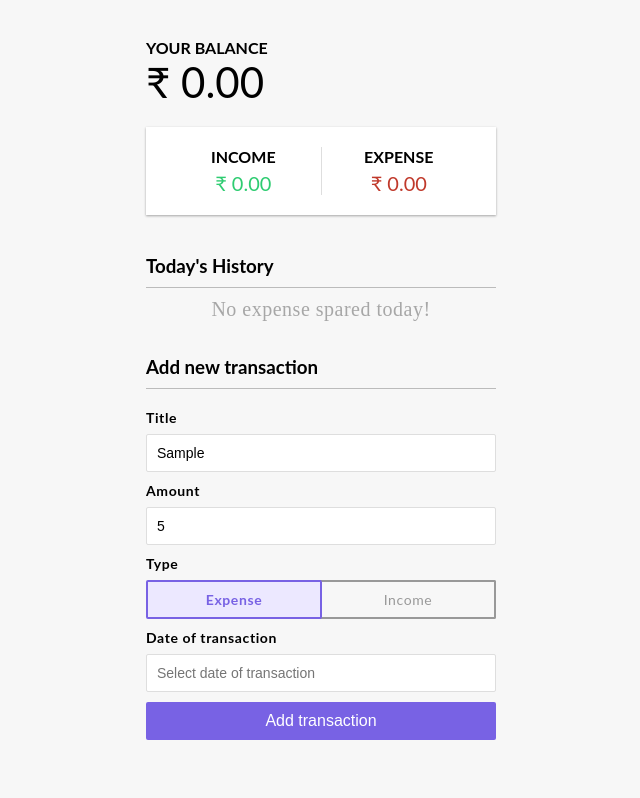
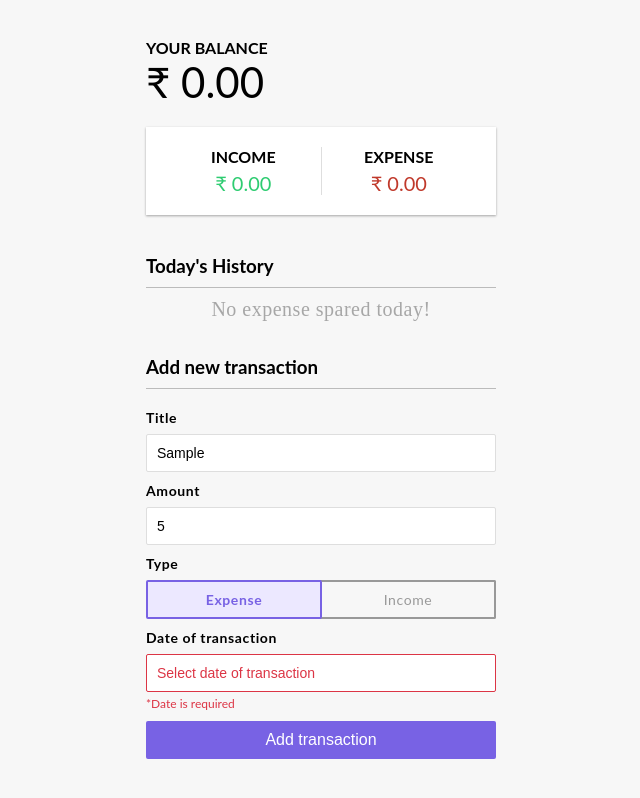
Before and after one commit to Drabzee/expense-tracker, a React (Create React App) app: page / in a window 1280 px wide. Both pictures are taken after typing "Sample", "5" into the empty fields and a click on the button "Add transaction". Shown: the part 81-879 px from the top of the page, without its empty margins (319-959 px from the left). Built offline with nearby package versions, Linux system fonts and the light colour scheme; a web font is replaced by a local one.

Commit message:
validation errors added

```diff
--- a/src/components/DateFormField.jsx
+++ b/src/components/DateFormField.jsx
@@ -5,25 +5,35 @@ import style from 'styles/InputFormField.module.scss';
 
 const DateFormField = ({ label, placeholder, ...props }) => {
 
-  const [ isDatePickerOpen, setIsDatePickerOpen ] = useState(false);
+  const [isDatePickerOpen, setIsDatePickerOpen] = useState(false);
 
   const { field, form } = props;
   const { name, value: date } = field;
-  const { setFieldValue } = form;
+  const {
+    errors: { [field.name]: errorMsg },
+    touched: { [field.name]: isTouched },
+    setFieldValue,
+    setFieldTouched
+  } = form;
+
+  console.log(errorMsg);
+
+  const toDisplayError = isTouched && errorMsg;
 
   const getDatePickerUI = () => {
     return (
       <div className={style.inputFormField} onClick={() => setIsDatePickerOpen(true)}>
         <label htmlFor={name}>{label}</label>
         <input
+          className={toDisplayError ? style.error : ''}
           type="text"
           name={name}
           id={name}
           disabled={true}
           readOnly={true}
           value={date ? date.format('Do MMM, YYYY') : ''}
-            placeholder={placeholder}
-          />
+          placeholder={placeholder} />
+        { toDisplayError && <span>*{errorMsg}</span> }
       </div>
     )
   }
@@ -37,8 +47,8 @@ const DateFormField = ({ label, placeholder, ...props }) => {
       open={isDatePickerOpen}
       showToolbar={false}
       onChange={(newValue) => setFieldValue(name, newValue)}
-        closeOnSelect={true}
-        onClose={() => setIsDatePickerOpen(false)}
+      // closeOnSelect={true}
+      onClose={() => { setIsDatePickerOpen(false); setFieldTouched(name, true); }}
       renderInput={getDatePickerUI}
       views={['year', 'month', 'day']}
     />
--- a/src/components/InputFormField.jsx
+++ b/src/components/InputFormField.jsx
@@ -1,19 +1,28 @@
 import { memo } from 'react';
 import style from 'styles/InputFormField.module.scss';
 
-const InputFormField = ({ field, label, type, placeholder }) => {
+const InputFormField = ({ field, label, type, placeholder, form }) => {
+
+  const {
+    errors: {[field.name]: errorMsg},
+    touched: {[field.name]: isTouched}
+  } = form;
+
+  const toDisplayError = isTouched && errorMsg;
 
   return (
     <div className={style.inputFormField}>
       <label htmlFor={field.name}>{label}</label>
       <input
+        className={toDisplayError ? style.error : ''}
         type={type}
         id={field.name}
         min={0}
         placeholder={placeholder}
         { ...field } />
+        { toDisplayError && <span>*{errorMsg}</span> }
     </div>
   )
 }
 
-export default InputFormField;
+export default memo(InputFormField);
--- a/src/components/TransactionForm.jsx
+++ b/src/components/TransactionForm.jsx
@@ -1,5 +1,6 @@
 import { useDispatch } from 'react-redux';
 import { FastField, Form, Formik } from 'formik';
+import * as Yup from 'yup';
 import style from 'styles/TransactionForm.module.scss';
 import InputFormField from 'components/InputFormField';
 import DateFormField from 'components/DateFormField';
@@ -8,14 +9,19 @@ import SwitchFormField from 'components/SwitchFormField';
 
 const TransactionForm = () => {
 
+  const dispatch = useDispatch();
   const formInitialValues = {
     title: '',
     amount: '',
     type: 'expense',
-    date: null
+    date: ''
   }
-
-  const dispatch = useDispatch();
+  const validationSchema = Yup.object({
+    title: Yup.string().min(5, 'Title should have minimum 5 characters').required('Title is required'),
+    amount: Yup.number().min(1, 'Amount should be greater than 0').required('Amount is required'),
+    date: Yup.string().required('Date is required'),
+    type: Yup.string().oneOf(['expense', 'income']).required()
+  });
 
   const onFormSubmitHandler = ({ title, type, amount, date }, { resetForm }) => {
     dispatch(addExpense({
@@ -29,12 +35,10 @@ const TransactionForm = () => {
     resetForm();
   }
 
-  // const onFormResetHandler = ()
-
   return (
     <div className={style.container}>
       <h3>Add new transaction</h3>
-      <Formik initialValues={formInitialValues} onSubmit={onFormSubmitHandler}>
+      <Formik initialValues={formInitialValues} onSubmit={onFormSubmitHandler} validationSchema={validationSchema}>
         <Form>
           <FastField
             type='text'
--- a/src/styles/InputFormField.module.scss
+++ b/src/styles/InputFormField.module.scss
@@ -19,9 +19,23 @@
         width: 100%;
         outline: 0;
 
+        &.error {
+            color: #dc3545;
+            border-color: #dc3545;
+            &::placeholder {
+                color: #dc3545;
+            }
+        }
+
         &:disabled {
             background-color: white;
             cursor: pointer;
         }
     }
+
+    > span {
+        color: #dc3545;
+        font-size: 12px;
+        margin-top: 4px;
+    }
 }
```
Lines whose indentation alone changed are shown as unchanged.
